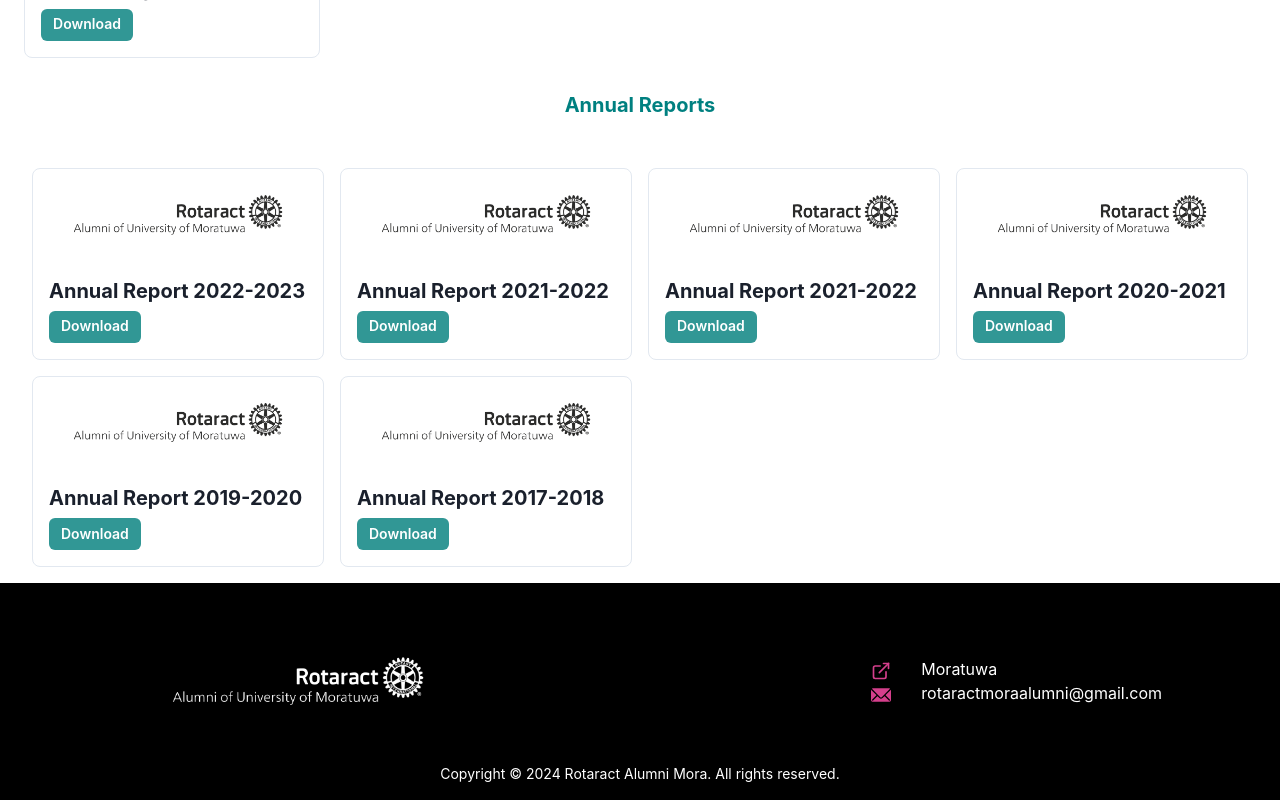
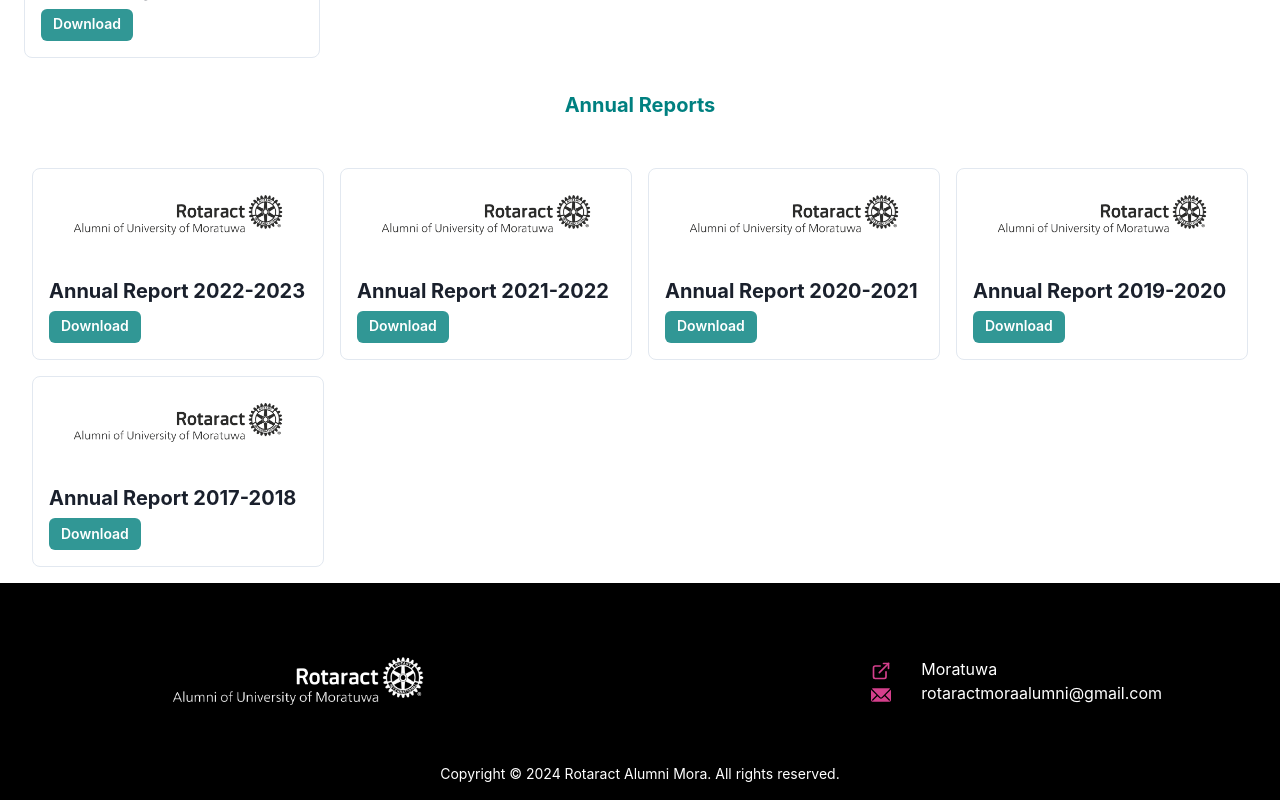
Before and after one commit to geshan99/alumni-mora-website, a Next.js app: page /downloads in a window 1280 px wide. Shown: the part 1059-1859 px from the top of the page. Built offline with nearby package versions, Linux system fonts and the light colour scheme.

Commit message:
issue fixed

```diff
--- a/src/pages/downloads.js
+++ b/src/pages/downloads.js
@@ -16,11 +16,6 @@
 		title: "Annual Report 2022-2023",
 		imageUrl: "/logo_b.png",
 		pdfUrl: "/reports/2022_2023.pdf",
-	},
-	{
-		title: "Annual Report 2021-2022",
-		imageUrl: "/logo_b.png",
-		pdfUrl: "/reports/2021_2022.pdf",
 	},
 	{
 		title: "Annual Report 2021-2022",
```
